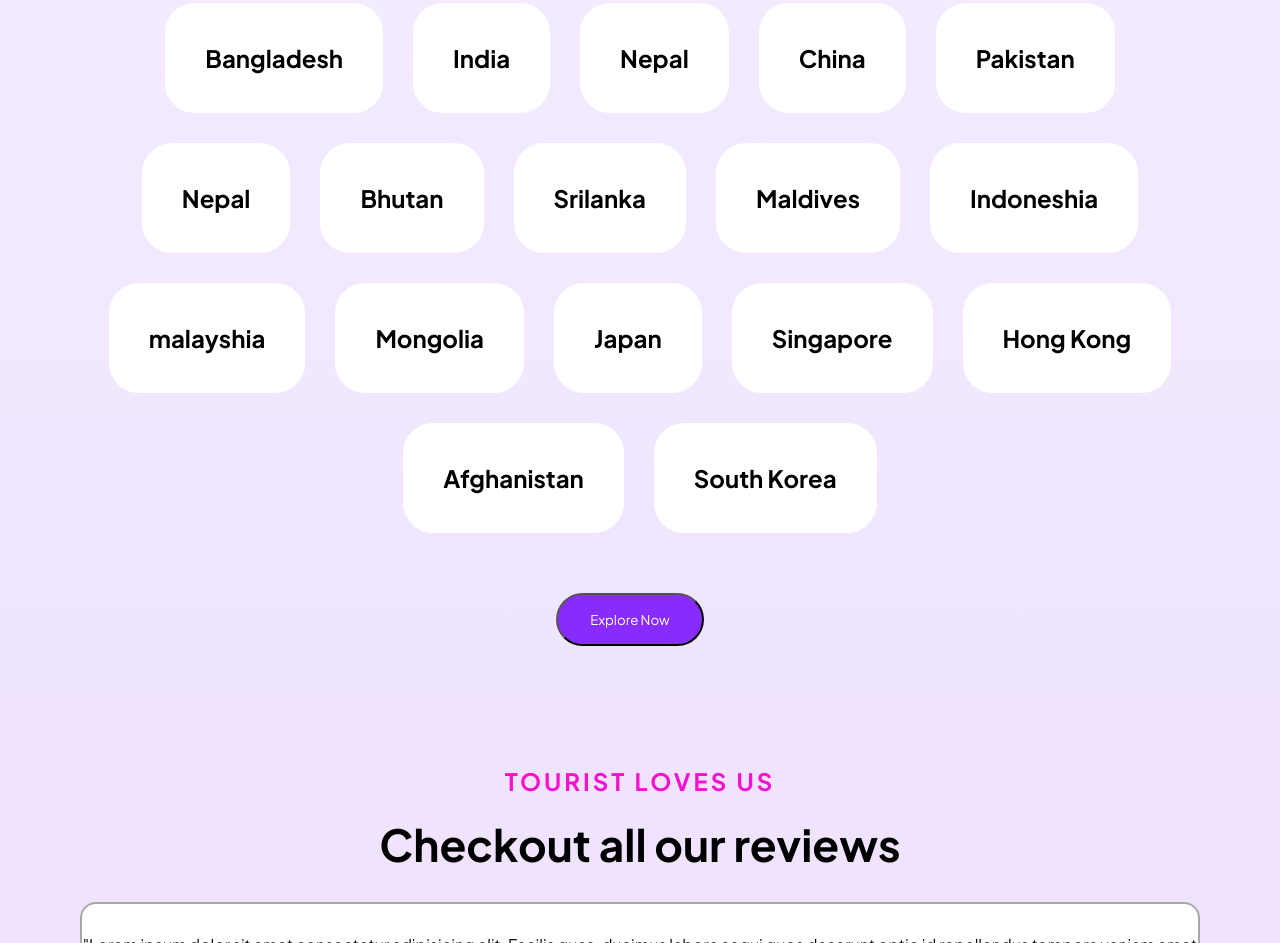
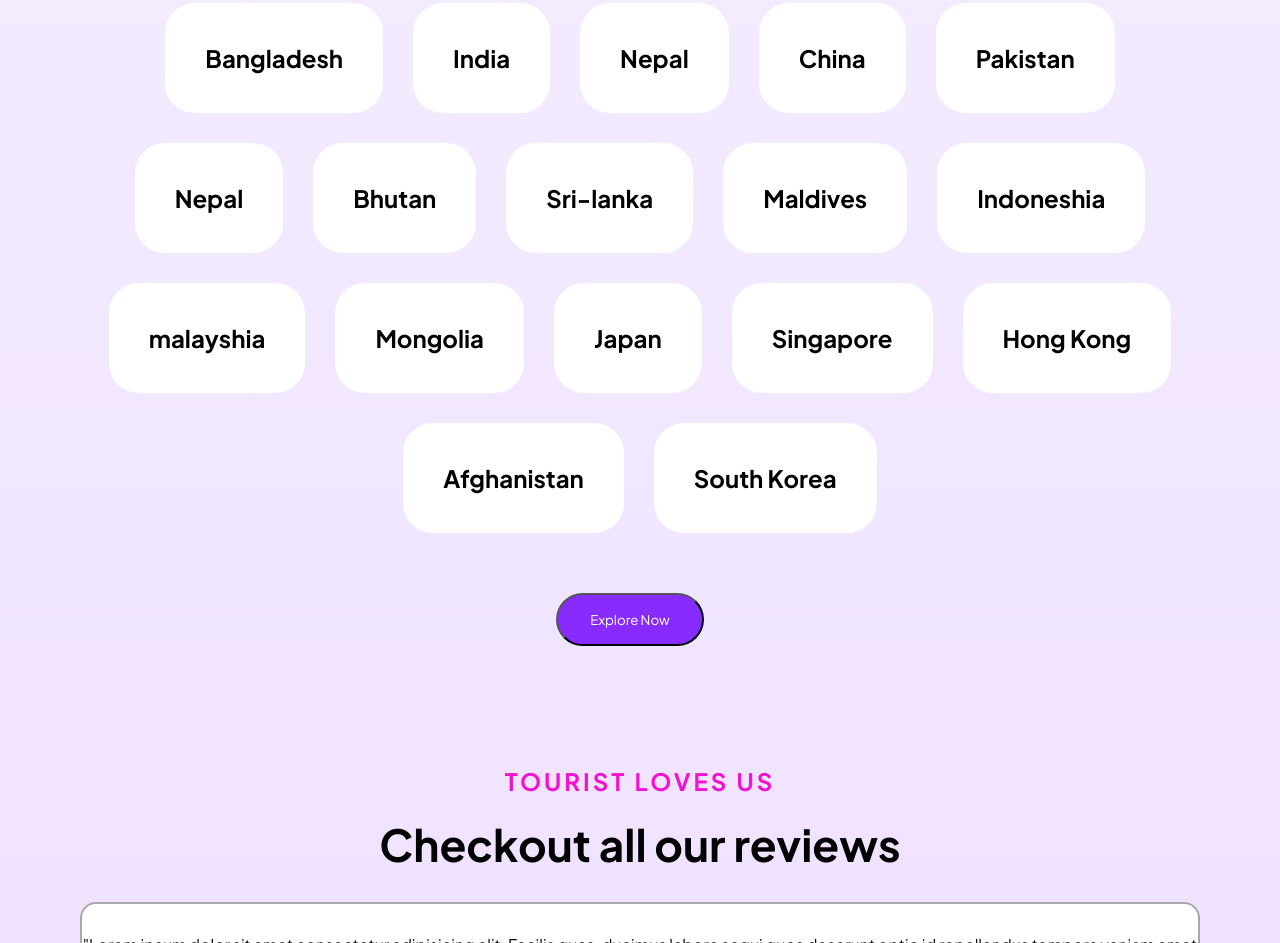
Before and after one commit to Sabbir248/Tour-Travels, a plain HTML site: page index.html in a window 1280 px wide. Shown: the part 2350-3293 px from the top of the page. Drawn offline with Linux system fonts and the light colour scheme.

Commit message:
Update index.html

```diff
--- a/index.html
+++ b/index.html
@@ -91,7 +91,7 @@
                 <h2>Pakistan</h2>
                 <h2>Nepal</h2>
                 <h2>Bhutan</h2>
-                <h2>Srilanka</h2>
+                <h2>Sri-lanka</h2>
                 <h2>Maldives</h2>
                 <h2>Indoneshia</h2>
                 <h2>malayshia</h2>
```
